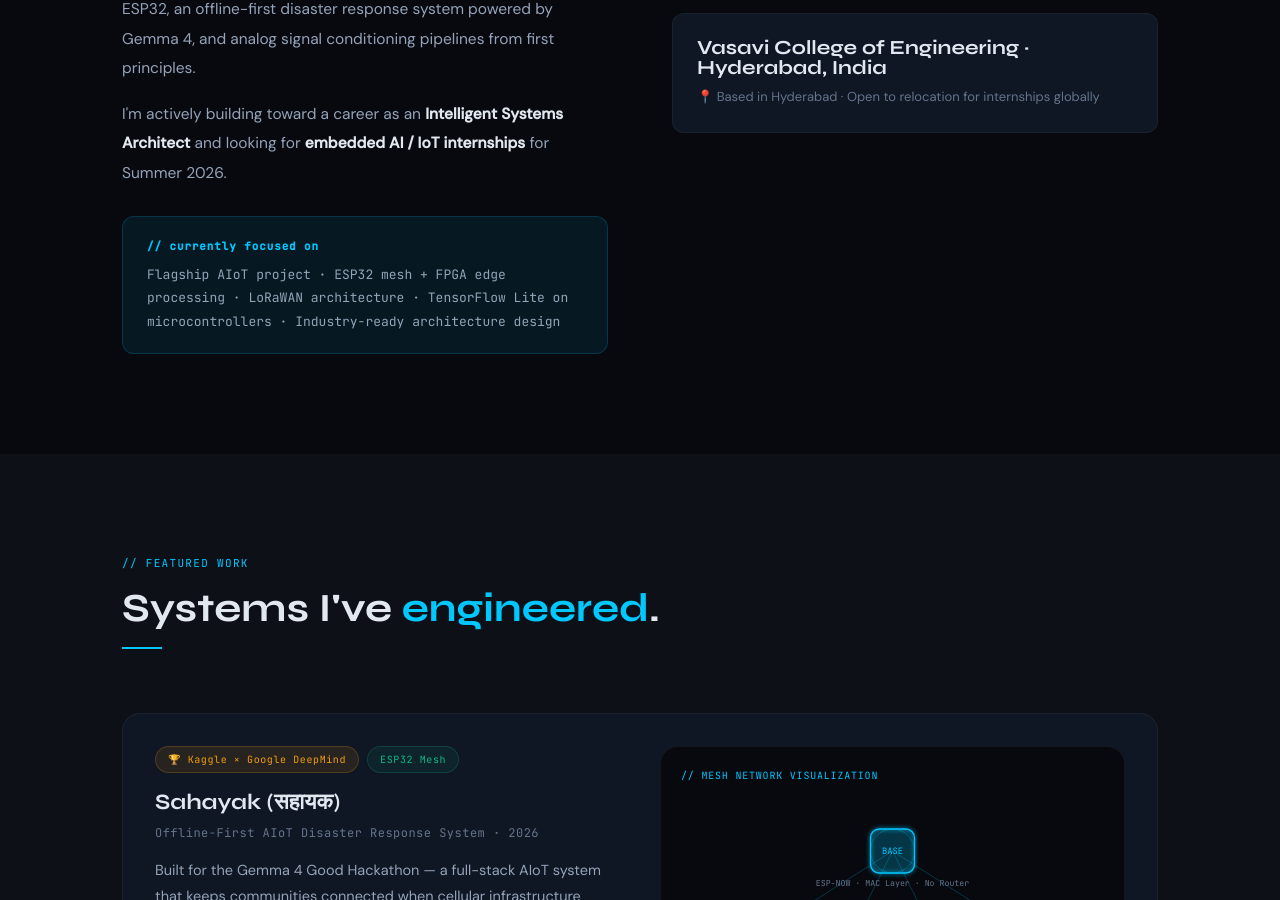
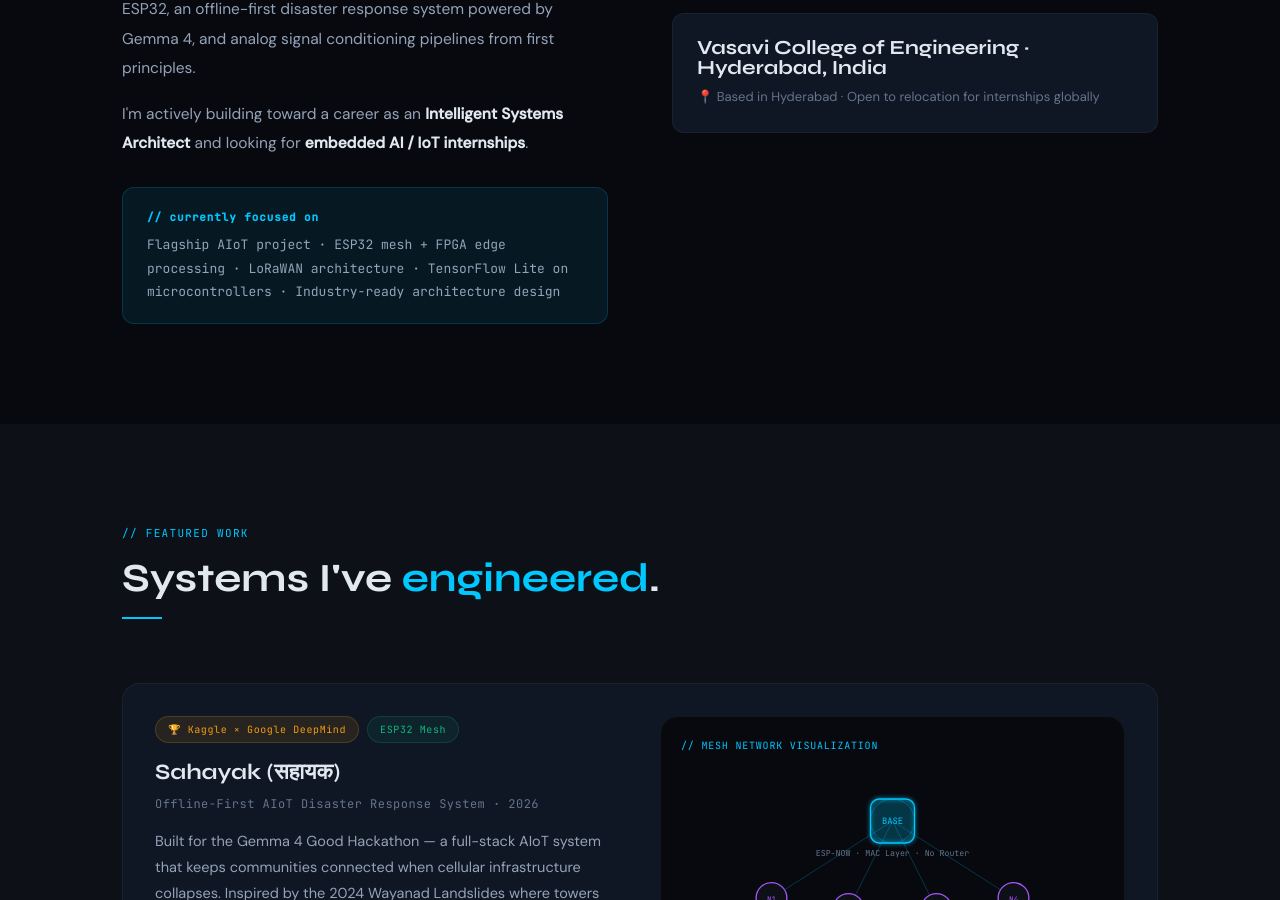
Before and after one commit to sphoorthi340-bit/Tech-Portfolio-Website, a plain HTML site: page index.html in a window 1280 px wide. Shown: the part 1220-2120 px from the top of the page. Drawn offline with Linux system fonts and the light colour scheme.

Commit message:
Remove 'for Summer 2026' from internship search

```diff
--- a/index.html
+++ b/index.html
@@ -87,7 +87,7 @@
             built encrypted wireless chat terminals on ESP32, an offline-first disaster response system powered by Gemma
             4, and analog signal conditioning pipelines from first principles.</p>
           <p>I'm actively building toward a career as an <strong>Intelligent Systems Architect</strong> and
-            looking for <strong>embedded AI / IoT internships</strong> for Summer 2026.</p>
+            looking for <strong>embedded AI / IoT internships</strong>.</p>
           <div class="about-highlight">
             <strong>// currently focused on</strong>
             Flagship AIoT project · ESP32 mesh + FPGA edge processing · LoRaWAN architecture · TensorFlow Lite on
```
